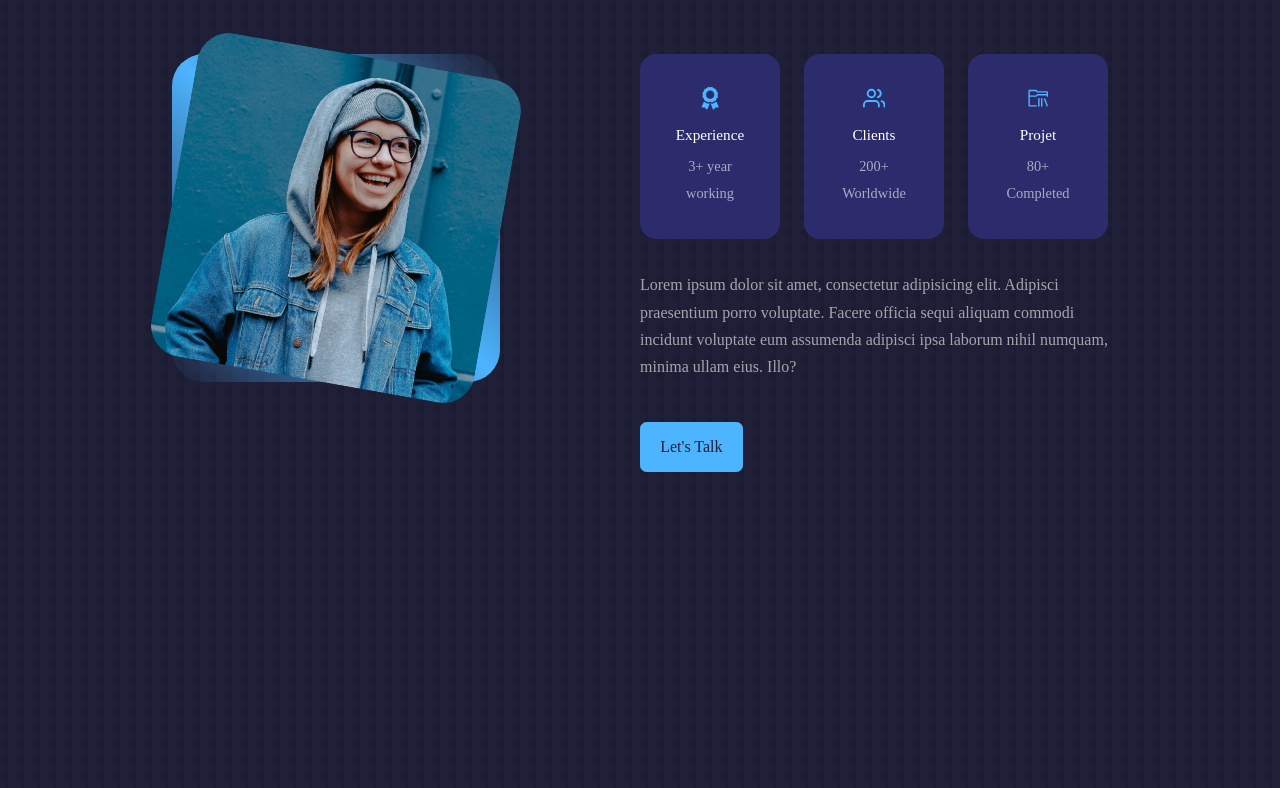
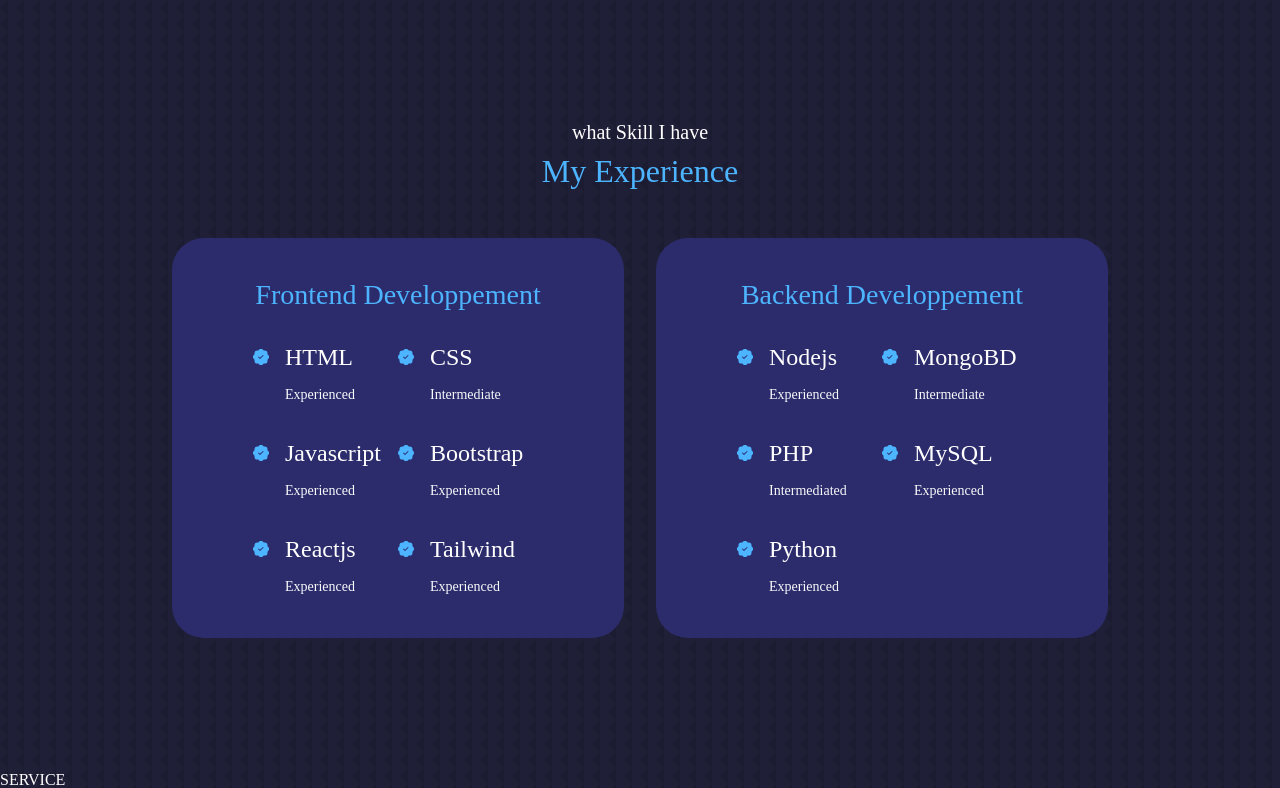
Before and after one commit to Elisee-des/projet_portfolio_reactjs, a React (Create React App) app: page / in a window 1280 px wide. Shown: the part 1632-2420 px from the top of the page. Built offline with nearby package versions, Linux system fonts and the light colour scheme; the HTML template or start-up script is replaced by a standard one.

Commit message:
_Section_Experience_ html css responsiviter OK

```diff
--- a/src/components/experience/Experience.jsx
+++ b/src/components/experience/Experience.jsx
@@ -1,10 +1,105 @@
 import React from 'react';
 import "./experience.css"
+import {BsPatchCheckFill} from 'react-icons/bs'
 
 const Experience = () => {
     return (
         <section id="experiences">
-            Experience
+            <h5>what Skill I have</h5>
+            <h2>My Experience</h2>
+
+            <div className="container experience__container">
+                <div className="experience__frontend">
+                <h3>Frontend Developpement</h3>
+                    <div className="experience__content">
+                        <article className="experience__details" >
+                            <BsPatchCheckFill className="experience__detail-icon" />
+                            <div>
+                            <h4>HTML</h4>
+                            <small className="text-light">Experienced</small>
+                            </div>
+                        </article>
+                        <article className="experience__details" >
+                            <BsPatchCheckFill className="experience__detail-icon" />
+                            <div>
+                            <h4>CSS</h4>
+                            <small className="text-light">Intermediate</small>
+                            </div>
+                        </article>
+                        <article className="experience__details" >
+                            <BsPatchCheckFill className="experience__detail-icon"  />
+                            <div>
+                            <h4>Javascript</h4>
+                            <small className="text-light">Experienced</small>
+                            </div>
+                        </article>
+                        <article className="experience__details" >
+                            <BsPatchCheckFill className="experience__detail-icon"  />
+                            <div>
+                            <h4>Bootstrap</h4>
+                            <small className="text-light">Experienced</small>
+                            </div>
+                        </article>
+                        <article className="experience__details" >
+                            <BsPatchCheckFill className="experience__detail-icon"  />
+                            <div>
+                            <h4>Reactjs</h4>
+                            <small className="text-light">Experienced</small>
+                            </div>
+                        </article>
+                        <article className="experience__details" >
+                            <BsPatchCheckFill className="experience__detail-icon"  />
+                            <div>
+                            <h4>Tailwind</h4>
+                            <small className="text-light">Experienced</small>
+                            </div>
+                        </article>
+                    </div>
+                </div>
+                {/* End Frontend */}
+
+                {/* Backend */}
+                <div className="experience__backend">
+                    <h3>Backend Developpement</h3>
+                    <div className="experience__content">
+                        <article className="experience__details" >
+                            <BsPatchCheckFill className="experience__detail-icon"  />
+                            <div>
+                            <h4>Nodejs</h4>
+                            <small className="text-light">Experienced</small>
+                            </div>
+                        </article>
+                        <article className="experience__details" >
+                            <BsPatchCheckFill className="experience__detail-icon"  />
+                            <div>
+                            <h4>MongoBD</h4>
+                            <small className="text-light">Intermediate</small>
+                            </div>
+                        </article>
+                        <article className="experience__details" >
+                            <BsPatchCheckFill className="experience__detail-icon"  />
+                            <div>
+                            <h4>PHP</h4>
+                            <small className="text-light">Intermediated</small>
+                           </div>
+                        </article>
+                        <article className="experience__details" >
+                            <BsPatchCheckFill className="experience__detail-icon"  />
+                            <div>
+                            <h4>MySQL</h4>
+                            <small className="text-light">Experienced</small>
+                            </div>
+                        </article>
+                        <article className="experience__details" >
+                            <BsPatchCheckFill className="experience__detail-icon"  />
+                            <div>
+                            <h4>Python</h4>
+                            <small className="text-light">Experienced</small>
+                            </div>
+                        </article>
+                </div>
+            </div>
+        </div>
         </section>
     );
 };
--- a/src/components/experience/experience.css
+++ b/src/components/experience/experience.css
@@ -0,0 +1,70 @@
+.experience__container {
+    display: grid;
+    grid-template-columns: 1fr 1fr;
+    gap: 2rem;
+}
+
+.experience__container > div {
+    background: var(--color-bg-variant);
+    padding: 2.4rem 5rem;
+    border-radius: 2rem;
+    border: 1px solid transparent;
+    transition: var(--transition);
+}
+
+.experience__container > div:hover {
+    background: transparent;
+    border-color: var(--color-primary-variant);
+    cursor: default;
+}
+
+.experience__container > div h3 {
+    text-align: center;
+    margin-bottom: 2rem;
+    color: var(--color-primary);
+}
+
+.experience__content {
+    display: grid;
+    grid-template-columns: 1fr 1fr;
+    row-gap: 2rem;
+}
+
+.experience__details {
+    display: flex;
+    gap: 1rem;
+}
+
+.experience__detail-icon {
+    margin-top: 6px;
+    color: var(--color-primary);
+}
+
+/*======================== MEDIA QUERIES (MEDIUM DEVICE-md) ==============================*/
+@media screen and (max-width: 1024px) {
+    .experience__container {
+        grid-template-columns: 1fr;
+    }
+
+    .experience__container > div {
+        width: 80%;
+        padding: 2rem;
+        margin: 0 auto;
+    }
+
+    .experience__content {
+        padding: 1rem;
+    }
+}
+
+/*======================== MEDIA QUERIES (SMALL DEVICE-md) ==============================*/
+@media screen and (max-width: 600px) {
+    .experience__container {
+        gap: 1rem;
+    }
+
+    .experience__container > div {
+        width: 100%;
+        padding: 2rem 1rem;
+    }
+}
--- a/src/components/header/header.css
+++ b/src/components/header/header.css
@@ -1,5 +1,5 @@
 header {
-    height: 180vh;
+    height: 120vh;
     padding-top: 7rem;
     overflow: hidden;
 }
--- a/src/components/nav/nav.css
+++ b/src/components/nav/nav.css
@@ -2,7 +2,7 @@ nav {
     background: rgba(0, 0, 0, 0.3);
     width: max-content;
     display: block;
-    padding: 0.7rem 2rem;
+    padding: 0.7rem 1rem;
     z-index: 2;
     position: fixed;
     left: 50%;
@@ -16,7 +16,7 @@ nav {
 
 nav a {
     background: transparent;
-    padding: 0.6rem;
+    padding: 0.1rem;
     border-radius: 50%;
     display: flex;
     /* color: var(--color-light); */
--- a/src/index.css
+++ b/src/index.css
@@ -60,7 +60,6 @@ h1 {
 
 section {
     margin-top: 8rem;
-    height: 130vh;
 }
 
 section > h2,
```
Lines whose indentation alone changed are shown as unchanged.
